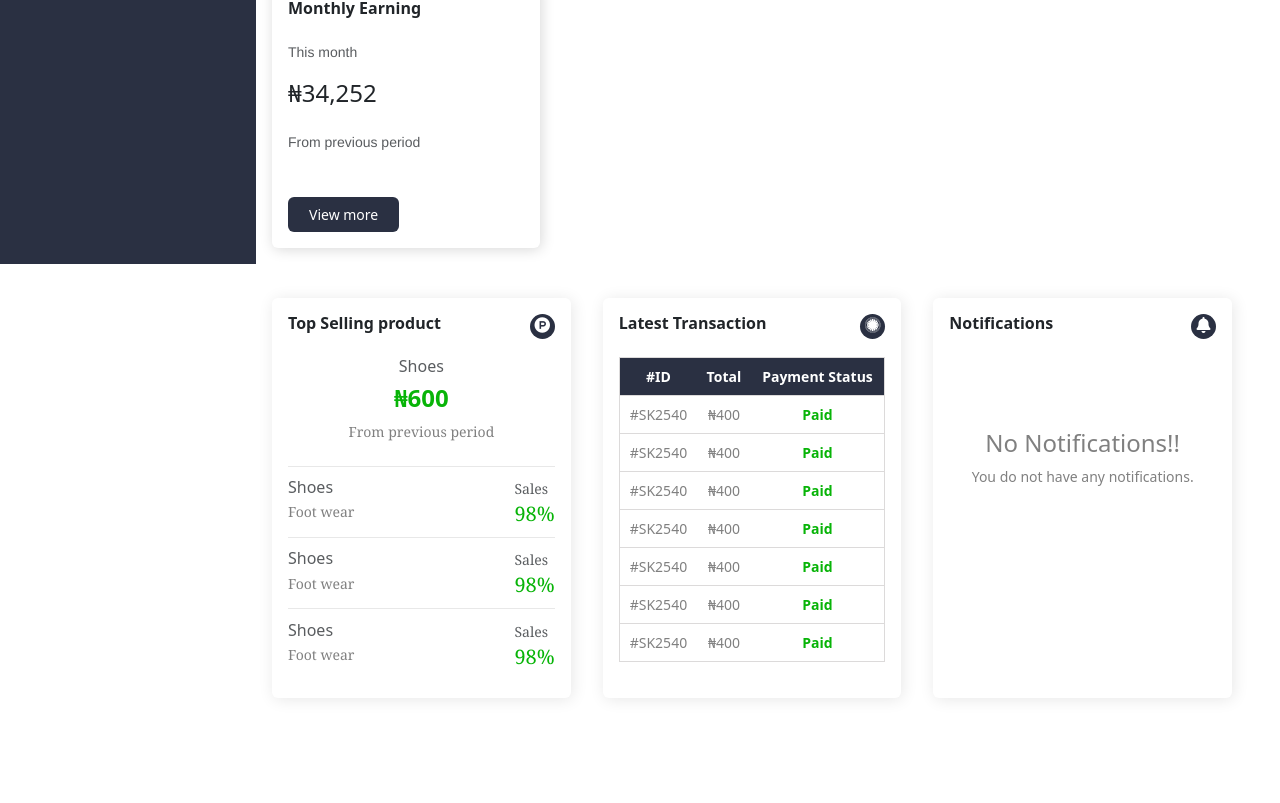
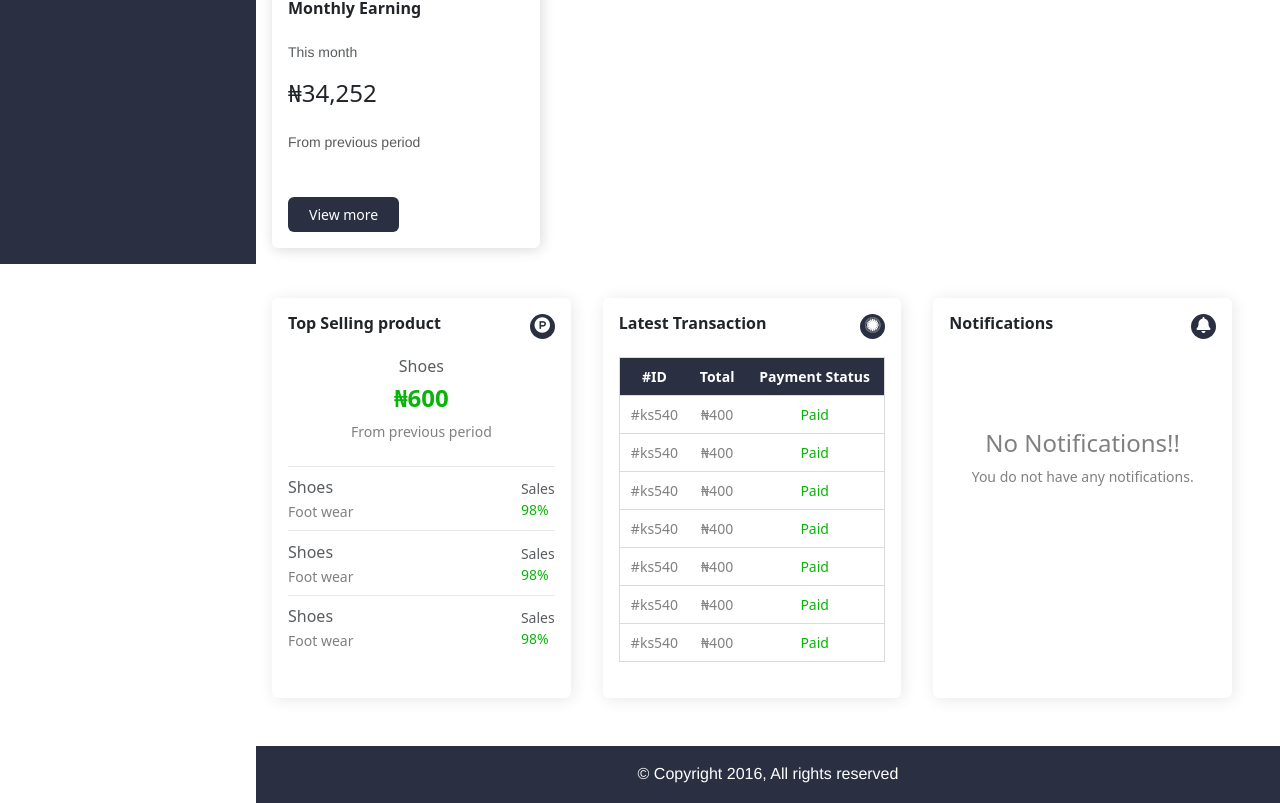
Before and after one commit to mario0070/food-delivery, a React (Vite) app: page /vendor-dashboard in a window 1280 px wide. Shown: the part 536-1339 px from the top of the page. Before the commit the page ends 1282 px from the top, so only its background shows below. Built offline with nearby package versions, Linux system fonts and the light colour scheme.

Commit message:
vendor footer

```diff
--- a/public/css/vendor_dashboard.css
+++ b/public/css/vendor_dashboard.css
@@ -291,7 +291,6 @@
 .vendor_dashboard .section2 .top_product p{
     color: grey;
     font-size: 14px;
-    font-family:Georgia, 'Times New Roman', Times, serif;
 }
 
 .vendor_dashboard .section2 .mny{
@@ -348,3 +347,10 @@
     text-align: center;
     margin-top: 4em;
 }
+
+.vendor_dashboard .section3{
+    background-color: var(--primary);
+    padding:1em;
+    padding-bottom: .1em;
+    font-family: 'Franklin Gothic Medium', 'Arial Narrow', Arial, sans-serif;
+}
--- a/src/pages/vendor_dashboard.jsx
+++ b/src/pages/vendor_dashboard.jsx
@@ -90,7 +90,7 @@ export default function VendorDashboard() {
                 </div>
                 <div className="">
                   <p className="mb-0 text-muted">Sales</p>
-                  <p className="mb-0 text-dark fs-5 mny">98%</p>
+                  <p className="mb-0 text-dark mny">98%</p>
                 </div>
               </div>
 
@@ -101,7 +101,7 @@ export default function VendorDashboard() {
                 </div>
                 <div className="">
                   <p className="mb-0 text-muted">Sales</p>
-                  <p className="mb-0 text-dark fs-5 mny">98%</p>
+                  <p className="mb-0 text-dark mny">98%</p>
                 </div>
               </div>
 
@@ -112,7 +112,7 @@ export default function VendorDashboard() {
                 </div>
                 <div className="">
                   <p className="mb-0 text-muted">Sales</p>
-                  <p className="mb-0 text-dark fs-5 mny">98%</p>
+                  <p className="mb-0 text-dark mny">98%</p>
                 </div>
               </div>
           </div>
@@ -130,39 +130,39 @@ export default function VendorDashboard() {
               </thead>
               <tbody>
                 <tr>
-                  <td>#SK2540</td>
+                  <td>#ks540</td>
                   <td>₦400</td>
-                  <td className='status fw-bold mny'>Paid</td>
+                  <td className='status mny'>Paid</td>
                 </tr>
                 <tr>
-                  <td>#SK2540</td>
+                  <td>#ks540</td>
                   <td>₦400</td>
-                  <td className='status fw-bold mny'>Paid</td>
+                  <td className='status mny'>Paid</td>
                 </tr>
                 <tr>
-                  <td>#SK2540</td>
+                  <td>#ks540</td>
                   <td>₦400</td>
-                  <td className='status fw-bold mny'>Paid</td>
+                  <td className='status mny'>Paid</td>
                 </tr>
                 <tr>
-                  <td>#SK2540</td>
+                  <td>#ks540</td>
                   <td>₦400</td>
-                  <td className='status fw-bold mny'>Paid</td>
+                  <td className='status mny'>Paid</td>
                 </tr>
                 <tr>
-                  <td>#SK2540</td>
+                  <td>#ks540</td>
                   <td>₦400</td>
-                  <td className='status fw-bold mny'>Paid</td>
+                  <td className='status mny'>Paid</td>
                 </tr>
                 <tr>
-                  <td>#SK2540</td>
+                  <td>#ks540</td>
                   <td>₦400</td>
-                  <td className='status fw-bold mny'>Paid</td>
+                  <td className='status mny'>Paid</td>
                 </tr>
                 <tr>
-                  <td>#SK2540</td>
+                  <td>#ks540</td>
                   <td>₦400</td>
-                  <td className='status fw-bold mny'>Paid</td>
+                  <td className='status mny'>Paid</td>
                 </tr>
 
               </tbody>
@@ -177,6 +177,10 @@ export default function VendorDashboard() {
           </div>
         </div>
 
+        <div className="section3">
+          <p className="text-center text-white">© Copyright 2016, All rights reserved</p>
+        </div>
+
       </div>
     </div>
   )
```
